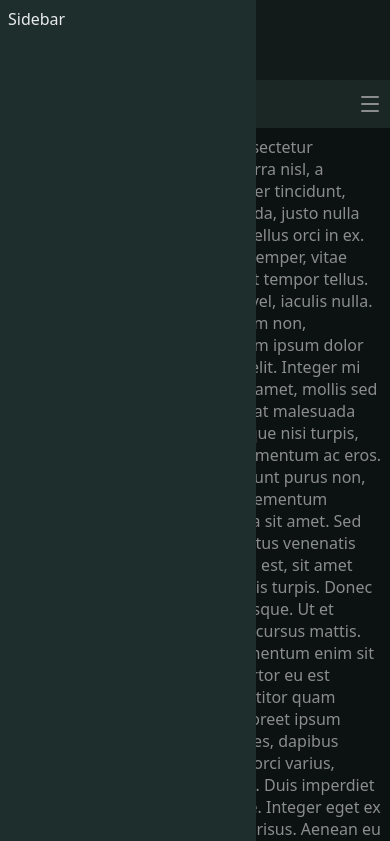
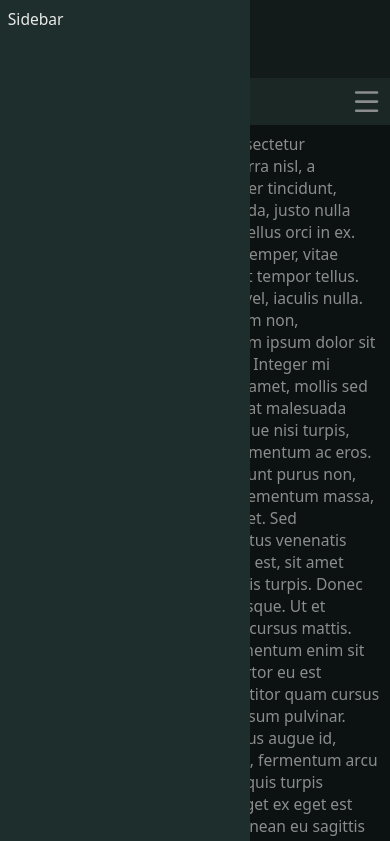
Before and after one commit to Zontriger/pag-template, a plain HTML site: page index.html in a window 390 px wide. Both pictures are taken after a click on the button 370 px from the left and 104 px from the top of the page. Shown: the top 841 px of the page. Drawn offline with Linux system fonts and the light colour scheme.

Commit message:
Tamaño de fuente y botones responsivos. Altura del sidebar ajustada.

```diff
--- a/index.html
+++ b/index.html
@@ -13,7 +13,7 @@
   <nav>
     Navbar
     <button class="menu-btn">
-      <svg xmlns="http://www.w3.org/2000/svg" width="24" height="24" viewBox="0 0 24 24" fill="none" stroke="currentColor" stroke-width="2" stroke-linecap="round" stroke-linejoin="round"><path d="M4 5h16"/><path d="M4 12h16"/><path d="M4 19h16"/></svg>
+      <svg xmlns="http://www.w3.org/2000/svg" viewBox="0 0 24 24" fill="none" stroke="currentColor" stroke-width="2" stroke-linecap="round" stroke-linejoin="round"><path d="M4 5h16"/><path d="M4 12h16"/><path d="M4 19h16"/></svg>
     </button>
   </nav>
 
@@ -22,7 +22,7 @@
     <div id="sidebar" class="offscreen">
       <div class="hide-wrapper">
         <button class="hide-btn on">
-          <svg xmlns="http://www.w3.org/2000/svg" width="24" height="24" viewBox="0 0 24 24" fill="none" stroke="currentColor" stroke-width="2" stroke-linecap="round" stroke-linejoin="round"><circle cx="12" cy="12" r="10"/><path d="m12 8-4 4 4 4"/><path d="M16 12H8"/></svg>
+          <svg xmlns="http://www.w3.org/2000/svg" viewBox="0 0 24 24" fill="none" stroke="currentColor" stroke-width="2" stroke-linecap="round" stroke-linejoin="round"><circle cx="12" cy="12" r="10"/><path d="m12 8-4 4 4 4"/><path d="M16 12H8"/></svg>
         </button>
       </div>
       Sidebar
--- a/style.css
+++ b/style.css
@@ -3,6 +3,7 @@
     padding: 0;
     box-sizing: border-box;
     font-family: system-ui, -apple-system, BlinkMacSystemFont, 'Segoe UI', Roboto, Oxygen, Ubuntu, Cantarell, 'Open Sans', 'Helvetica Neue', sans-serif;
+    font-size: clamp(0.5rem, 4dvw, 1.5rem);
 }
 
 :root {
@@ -18,7 +19,8 @@
     --h-header: 5rem;
     --h-nav: 3rem;
     --h-footer: 3rem;
-    --size-hide-btn: 2rem;
+    --size-hide-btn: clamp(1rem, 5dvw, 2.5rem);
+    --size-menu-btn: clamp(1rem, 8dvw, 2.5rem);
 }
 
 body {
@@ -69,7 +71,7 @@ aside {
     background: var(--bg-sidebar);
     position: absolute;
     width: var(--w-sidebar);
-    height: calc(100dvh - (var(--h-nav) + var(--h-header) + var(--h-footer)));
+    height: calc(100dvh - var(--h-footer));
     left: 0;
     transition: transform ease-in-out 150ms;
     z-index: 9999;
@@ -122,7 +124,11 @@ nav > .menu-btn {
     border: 0;
 }
 
-@media (max-width: 800px) {
+svg {
+    width: 100%;
+}
+
+@media (width <= 800px) {
     body {
         grid-template-columns: 1fr;
     }
@@ -167,6 +173,7 @@ nav > .menu-btn {
     nav > .menu-btn {
         display: flex;
         color: var(--text-primary);
+        width: var(--size-menu-btn);
     }
 
     footer {
```
